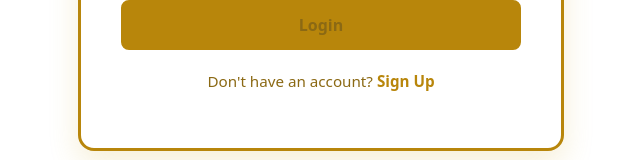
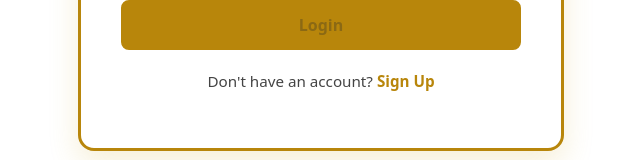
Before and after one commit to ericorekyeh-cmyk/AI-ALLIANCE, a React (Vite) app: page /add-recipe in a window 1280 px wide. Shown: the part 534-694 px from the top of the page, without its empty margins (319-959 px from the left). Built offline with nearby package versions, Linux system fonts and the light colour scheme.

Commit message:
resolving readability issue with login page and adding forgot password page

```diff
--- a/src/App.css
+++ b/src/App.css
@@ -453,3 +453,19 @@ body.dark-mode .recipe-instructions p {
   color: #ff6b6b; /* Or your theme color */
   text-decoration: none;
 }
+
+/* Darken the main 'Login' title */
+.auth-card h1 {
+  color: #8B6508; /* Using a darker version of your gold theme */
+  font-weight: bold;
+}
+
+/* Darken the 'Don't have an account?' text */
+.auth-link {
+  color: #444444 !important; /* A dark charcoal for readability */
+}
+
+/* Optional: Make placeholders a bit darker too */
+input::placeholder {
+  color: #757575;
+}
```
